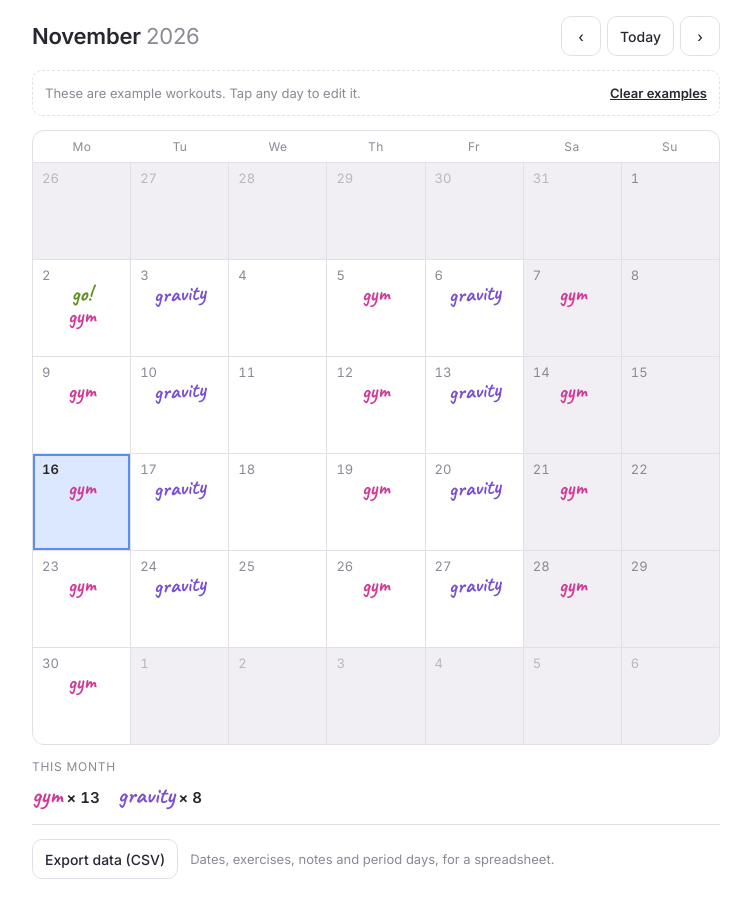
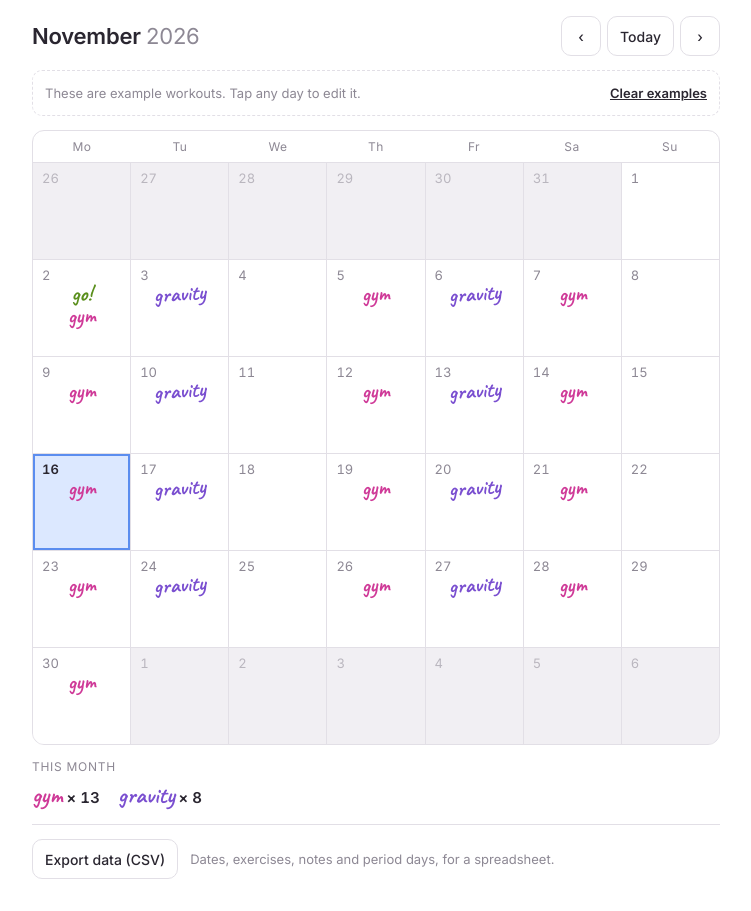
Before and after one commit to aysenurela/fitness-tracker, a plain HTML site: page index.html in a window 1280 px wide. Shown: the whole page, without its empty margins (264-1015 px from the left). Drawn offline with Linux system fonts and the light colour scheme.

Commit message:
Remove weekend shading from calendar cells
Co-Authored-By: Claude Fable 5.2 <noreply@anthropic.com>
Claude-Session: https://claude.ai/code/session_0125BMP1h2ktSY4h9XCLy2ys

```diff
--- a/index.html
+++ b/index.html
@@ -27,7 +27,7 @@ html { padding: env(safe-area-inset-top, 0px) 0 env(safe-area-inset-bottom, 0px)
   --muted: #8d8894;
   --line: #e2dfe6;
   --cell: #ffffff;
-  --cell-off: #f1eff3;      /* weekends and days outside the month */
+  --cell-off: #f1eff3;      /* days outside the month */
   --today: #dce8ff;
   --today-ring: #5b8def;
   --surface: #ffffff;
@@ -261,8 +261,8 @@ h1 span { color: var(--muted); font-weight: 400; }
 
     for (var i = 0; i < total; i++) {
       var dt = new Date(view.y, view.m, 1 - lead + i), k = keyOf(dt), entry = state.days[k];
-      var inMonth = dt.getMonth() === view.m, wd = dt.getDay();
-      var b = el('button', 'day' + (inMonth ? '' : ' out') + (!inMonth || wd === 0 || wd === 6 ? ' off' : '') + (k === todayKey ? ' today' : ''));
+      var inMonth = dt.getMonth() === view.m;
+      var b = el('button', 'day' + (inMonth ? '' : ' out') + (inMonth ? '' : ' off') + (k === todayKey ? ' today' : ''));
       b.dataset.key = k;
       b.append(el('span', 'num', dt.getDate()));
       var label = dt.toDateString();
--- a/sw.js
+++ b/sw.js
@@ -1,6 +1,6 @@
 // Offline support: keep a copy of the app on the device.
 // Bump VERSION whenever a file changes so phones pick up the new copy.
-const VERSION = 'v2';
+const VERSION = 'v3';
 const CACHE = 'workout-calendar-' + VERSION;
 const FILES = [
   './',
```
